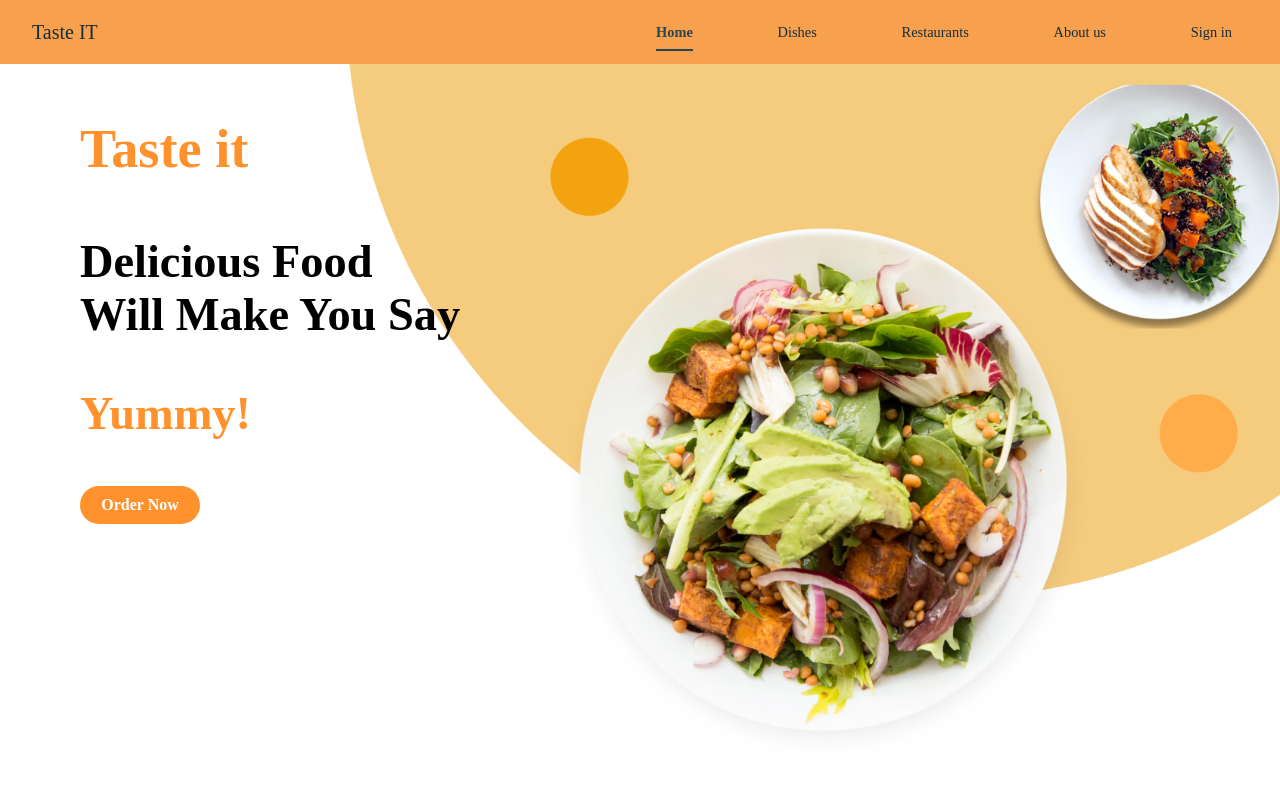
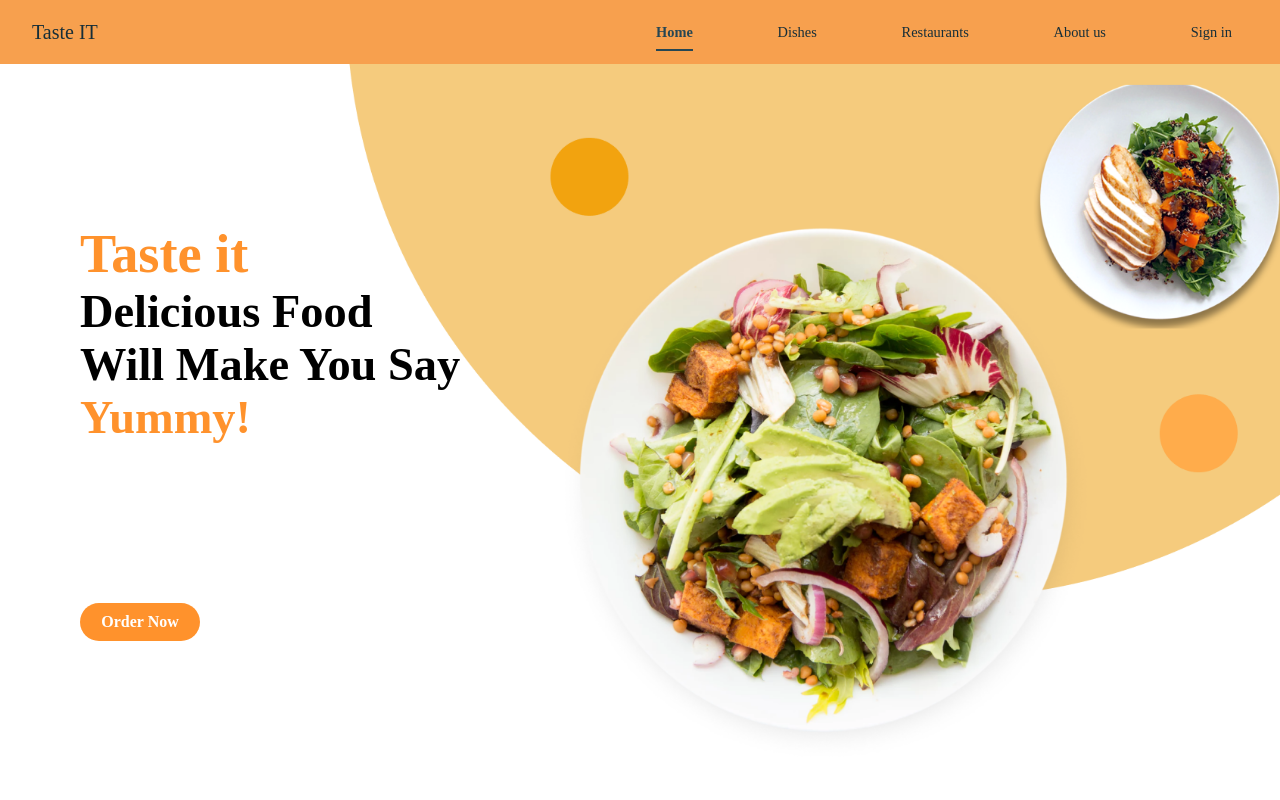
Before and after one commit to xRyolinx/tasteit, a Flask app: page / in a window 1280 px wide. Run offline with Flask 3, Linux system fonts and the light colour scheme; some libraries are stand-ins or nearby versions; some web fonts are replaced.

Commit message:
home update

```diff
--- a/static/css/home.css
+++ b/static/css/home.css
@@ -1,10 +1,13 @@
 * {
-    font-family: poppins;
     box-sizing: border-box;
 }
 
 body {
+    height: 100vh;
     margin: 0;
+    padding: 0;
+    display: flex;
+    flex-direction: column;
 }
 
 #bg {
@@ -33,6 +36,10 @@ main  {
     font-size: 2.9rem;
 }
 
+.text h3, .text p {
+    margin: 0;
+}
+
 .button {
     width: 120px;
     padding: 10px 15px;
```
